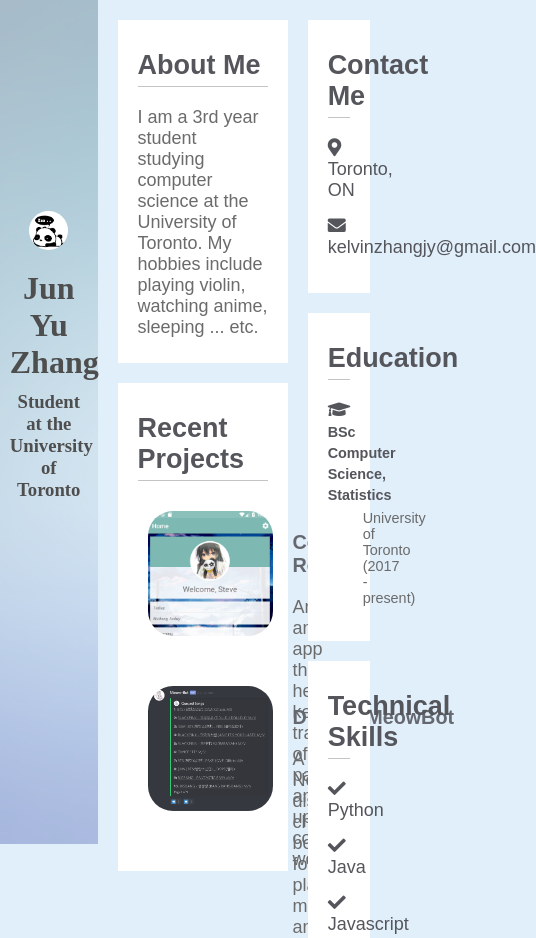
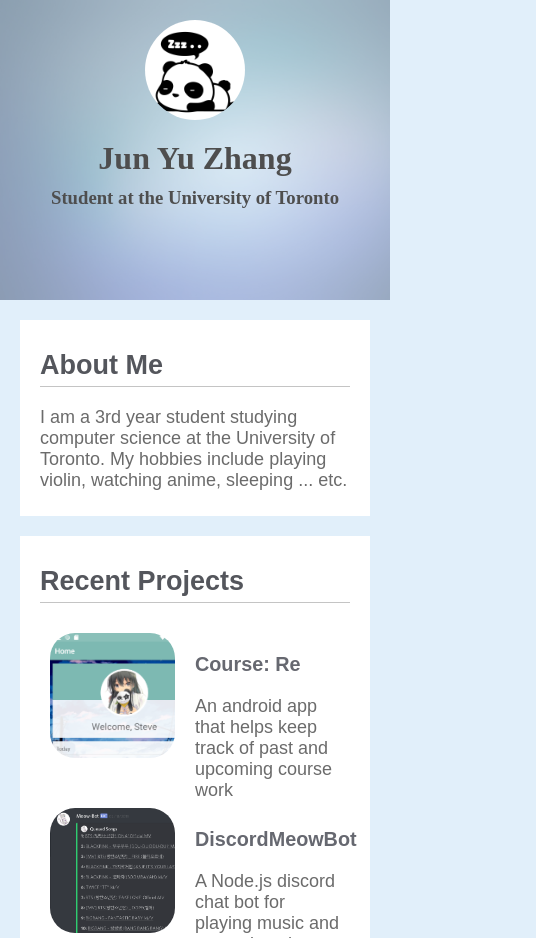
Before and after one commit to kzjy/PortfolioWebsite, a plain HTML site: page index.html in a window 390 px wide. Shown: the top 938 px of the page, 536 px wide, since content can reach past the window. Drawn offline with Linux system fonts and the light colour scheme.

Commit message:
changed website layout to be responsive

```diff
--- a/index.html
+++ b/index.html
@@ -9,7 +9,7 @@
     </head>
     <body>
         <!-- Header -->
-        <header id="header">
+        <header class="header">
             <div class="header-bg"> </div>
             <div class="header-content">
                 <img id="header-avatar" src="images/avatar.jpg">
@@ -21,7 +21,7 @@
         </header>
 
         <div class="container">
-
+            <div class="content">
                 <!-- Main content -->
                 <div class="main-container">
 
@@ -37,6 +37,7 @@
                     <!-- Projects -->
                     <section class="projects">
                         <h1>Recent Projects</h1>
+
                         <!--Project 1-->
                         <div class="project-row">
                             <a href="https://github.com/kzjy/CourseReminder">
@@ -62,9 +63,20 @@
                                 </div>
                             </a>
                         </div>
+
+                        <!--Project 2-->
+                        <div class="project-row">
+                            <a href="https://github.com/kzjy/DiscordMeowBot">
+                                <div class="project-picture">
+                                    <img src="images/cq.png">
+                                </div>
+                                <div class="project-description">
+                                    <h2>CQFishingBot</h2>
+                                    <p>Uses Python OpenCV to automate actions in Crusaders Quest based on image recognition</p>
+                                </div>
+                            </a>
+                        </div>
                     </section>
-
-
                 </div>
 
                 <!-- Asides -->
@@ -132,10 +144,14 @@
                             </li>
                         </ul>
                     </section>
+                </div>
 
             </div>
 
-
+            <!-- Bottom bar -->
+            <div class="bottom-bar">
+                <p>Designed by JY Zhang</p>
+            </div>
 
         </div>
     </body>
--- a/style.css
+++ b/style.css
@@ -8,7 +8,7 @@ body{
     padding: 0;
 }
 
-header{
+.header{
     width: 25%;
     height: 100%;
     float: left;
@@ -19,7 +19,7 @@ header{
 .header-bg{
     position: absolute;
     width: 100%;
-    height: 100%;
+    height: inherit;
     background-image: url("images/background.jpg");
     background-position: center;
     background-repeat: no-repeat;
@@ -30,7 +30,8 @@ header{
 
 .header-content{
     width: 80%;
-    top: 25%;
+    margin-top: 25%;
+    height: inherit;
     margin-right: 10%;
     position: relative;
     float: right;
@@ -40,8 +41,8 @@ header{
 .header-content img{
     margin: 0 auto;
     display: block;
-    width: 50%;
-    height: auto;
+    width: 125px;
+    height: 125px;
     border-radius: 50%;
 }
 
@@ -56,6 +57,7 @@ header{
  }
 
 .container{
+    position: relative;
     float: right;
     width: 75%;
     font-size: 18px;
@@ -64,7 +66,13 @@ header{
     box-sizing: border-box;
 }
 
-.container h1{
+.content{
+    display: block;
+    overflow: hidden;
+    padding: 10px 10px 0px 10px;
+}
+
+.content h1{
     margin-top: 10px;
     font-size: 1.5em;
     padding-bottom: 5px;
@@ -72,14 +80,13 @@ header{
     margin-bottom: 20px;
 }
 
-.container p{
+.content p{
     margin: 5px 0px;
     color: #6b6b6b;
 }
 
 .main-container section{
-    margin-top: 20px;
-    margin-left: 20px;
+    margin: 10px 10px 20px 10px;
     padding: 20px;
     background-color: white;
 }
@@ -87,7 +94,6 @@ header{
 .main-container{
     float: left;
     width: 65%;
-    height: 100%;
     box-sizing: border-box;
 }
 
@@ -128,19 +134,16 @@ header{
 }
 
 .project-row img{
-    width: 125px;
+    width: 150px;
 }
 
 .sub-container{
     float: right;
     width: 35%;
-    height: 100%;
 }
 
 .sub-container section{
-    margin-top: 20px;
-    margin-left: 20px;
-    margin-right: 20px;
+    margin: 10px 10px 20px 10px;
     padding: 20px;
     background-color: white;
 }
@@ -168,3 +171,67 @@ header{
     margin-left: 35px;
     font-size: 0.8em;
 }
+
+.bottom-bar{
+    float: bottom;
+    background-color: #f3f3f3;
+    height: 30px;
+    text-align: center;
+    padding: auto;
+    font-size: 14px;
+}
+
+@media screen and (max-width: 1300px) {
+    .header{
+        float: none;
+        position: relative;
+        width: 100%;
+        height: 100%;
+        min-height: 300px;
+        display: block;
+    }
+
+    .header-bg{
+        position: absolute;
+        background-size: cover;
+    }
+
+    .header-content{
+        position: absolute;
+        float: none;
+        width: 100%;
+        height: 100%;
+        box-sizing: border-box;
+        margin: 0;
+        padding: 5%;
+    }
+
+    .header-content img{
+        width: 100px;
+        height: 100px;
+    }
+
+    .container{
+        position: static;
+        float: none;
+        width: 100%;
+    }
+
+    .content{
+        position: static;
+    }
+
+}
+
+@media screen and (max-width: 1000px) {
+
+    .main-container{
+        width: 100%;
+        float: none;
+    }
+
+    .sub-container{
+        width: 100%;
+        float: none;
+    }
+}
```
Also changed, not shown: images/cq.PNG (added). Lines whose indentation alone changed are shown as unchanged.
